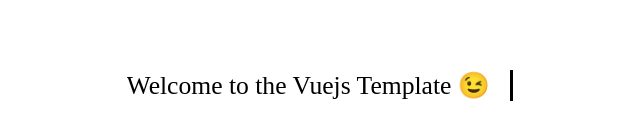
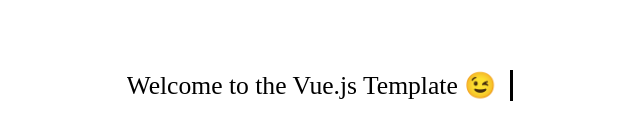
Before and after one commit to DanielSilvado/vue-architecture-template, a Vue app: page / in a window 1280 px wide. Shown: the part 323-462 px from the top of the page, without its empty margins (320-960 px from the left). Built offline with nearby package versions, Linux system fonts and the light colour scheme.

Commit message:
frist page edit

```diff
--- a/src/App.vue
+++ b/src/App.vue
@@ -1,7 +1,7 @@
 <template>
   <div id="hello">
     <div class="wrapper">
-      <div class="typing">Welcome to the Vuejs Template 😉</div>
+      <div class="typing">Welcome to the Vue.js Template 😉</div>
     </div>
   </div>
 </template>
```
